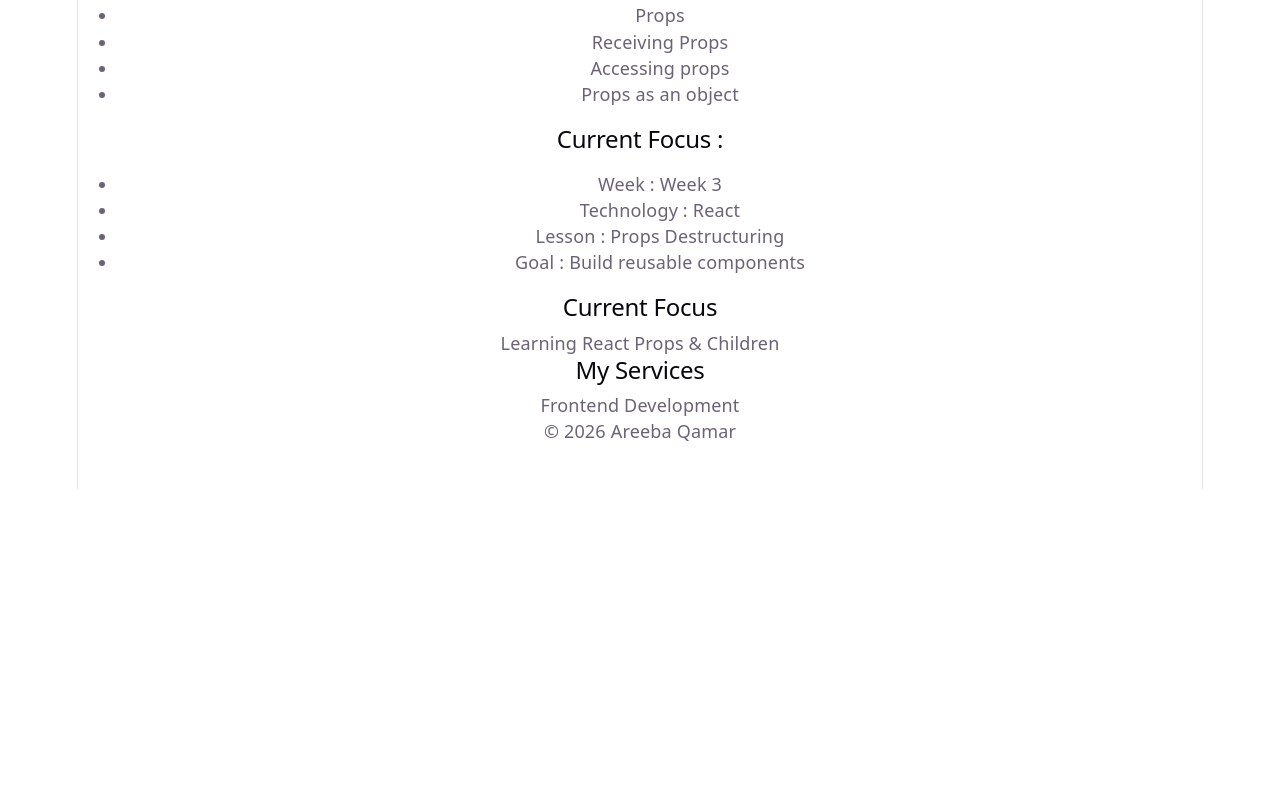
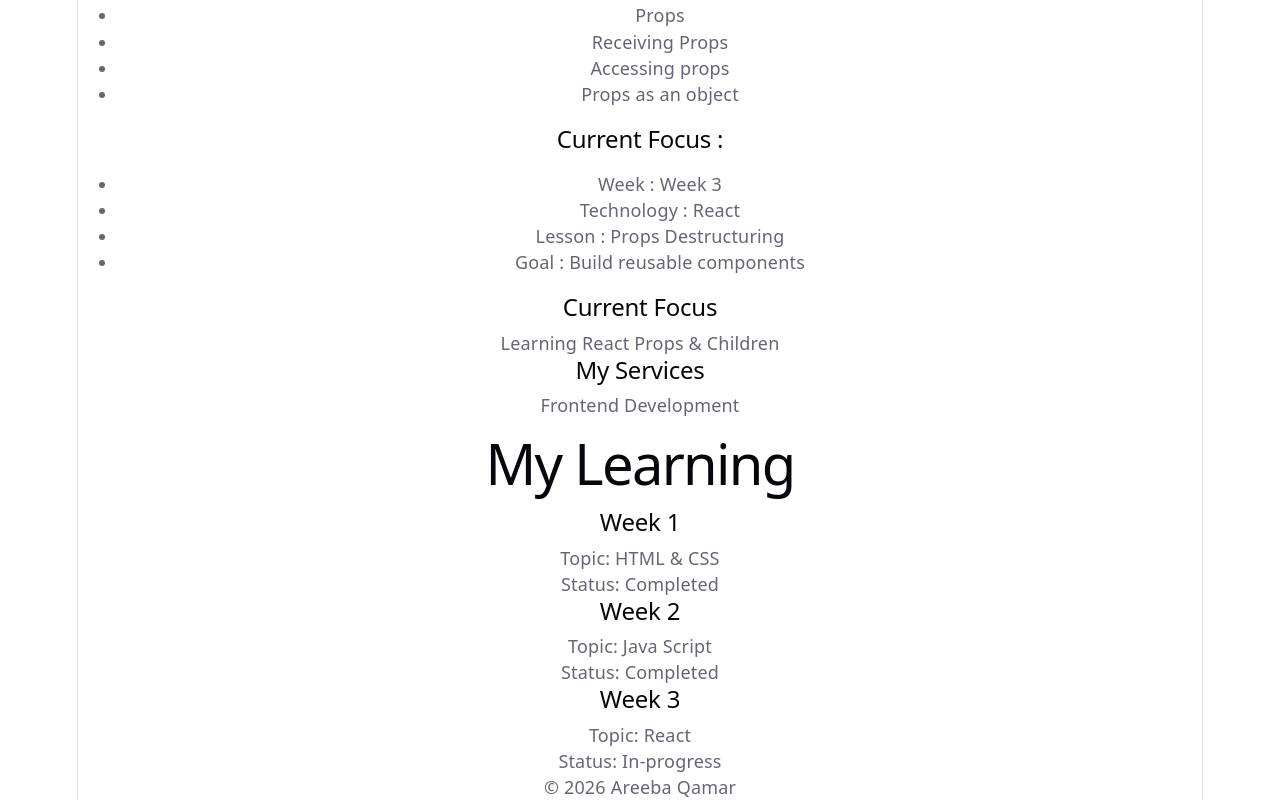
Before and after one commit to areeba-qamar/internship-mern-fullstack, a React (Vite) app in the folder week-3/react-practice/: page / in a window 1280 px wide. Shown: the part 311-1111 px from the top of the page. Before the commit the page ends 800 px from the top, so only its background shows below. Built offline with nearby package versions, Linux system fonts and the light colour scheme.

Commit message:
Practice reusable components with varying props

```diff
--- a/week-3/react-practice/src/App.jsx
+++ b/week-3/react-practice/src/App.jsx
@@ -5,6 +5,7 @@ import Services from "./components/Services";
 import About from "./components/About";
 import CurrentFocus from "./components/CurrentFocus";
 import SectionContainer from "./components/SectionContainer";
+import LearningCard from "./components/LearningCards";
 
 
 function App() {
@@ -54,6 +55,30 @@ function App() {
        <p>Frontend Development</p>
        </SectionContainer>
 
+      <section className="learning-section">
+
+        <h1>My Learning</h1>
+
+       <LearningCard
+        week={`Week ${1}`}
+        topic="HTML & CSS"
+        status="Completed"
+        />
+
+        <LearningCard
+        week={`Week ${2}`}
+        topic="Java Script"
+        status="Completed"
+        />
+
+        <LearningCard
+        week={`Week ${3}`}
+        topic="React"
+        status="In-progress"
+        />
+
+      </section>
+
 
    </main>
 
--- /dev/null
+++ b/week-3/react-practice/src/components/LearningCards.jsx
@@ -0,0 +1,11 @@
+function LearningCard({ week, topic, status }) {
+  return (
+    <div>
+      <h2>{week}</h2>
+      <p>Topic: {topic}</p>
+      <p>Status: {status}</p>
+    </div>
+  );
+}
+
+export default LearningCard;
```
